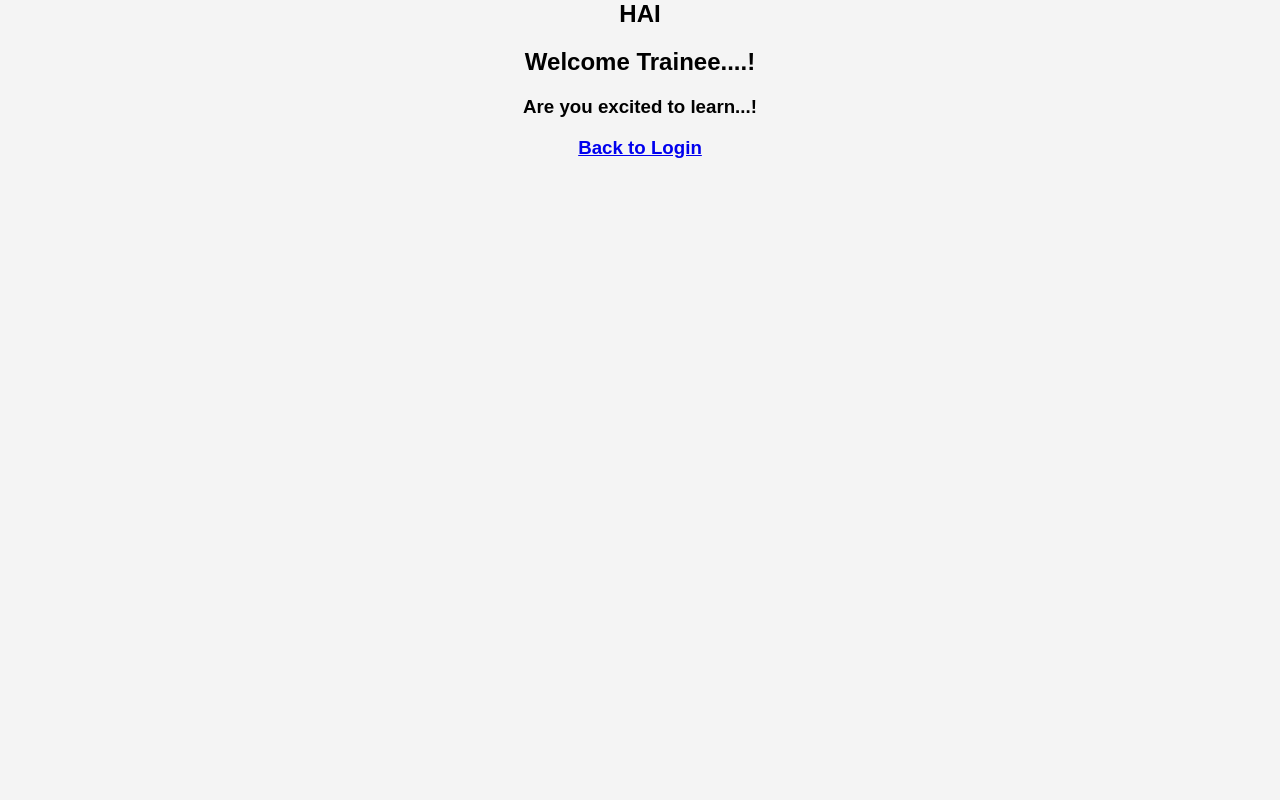
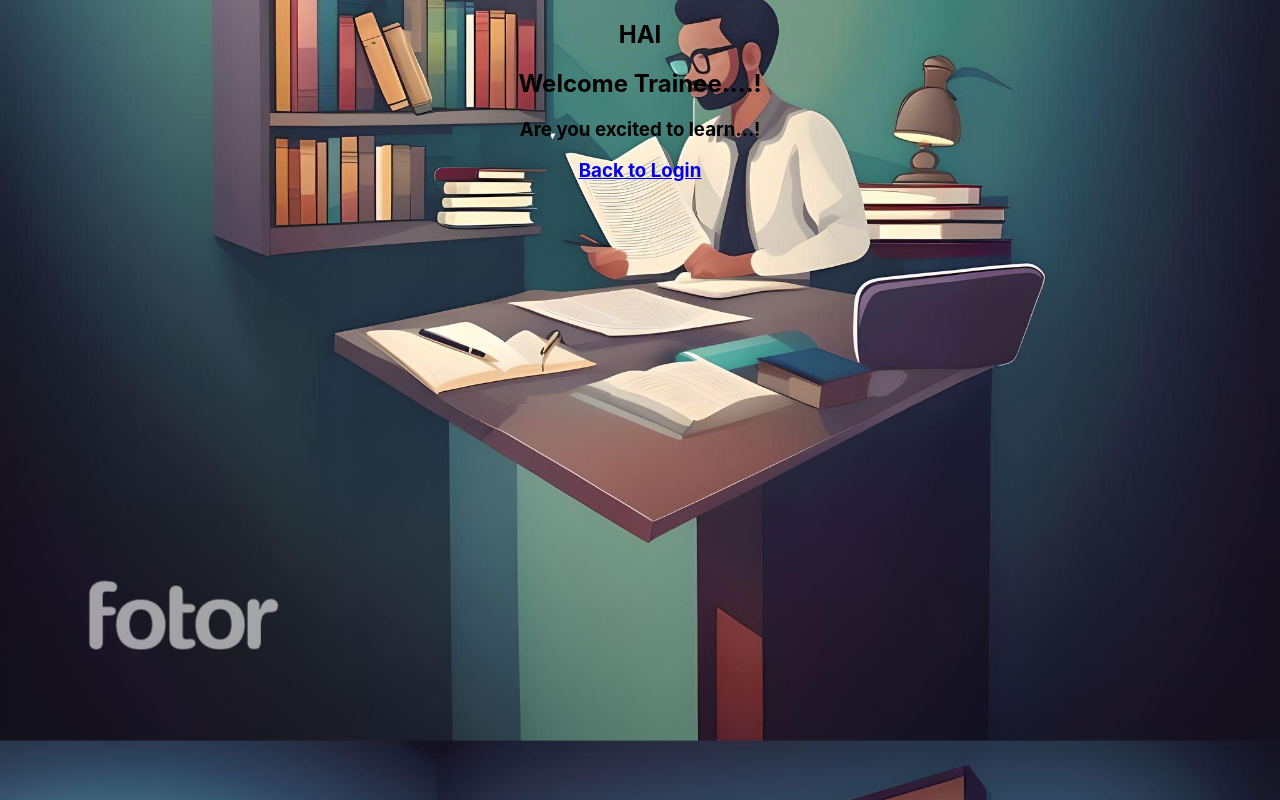
Before and after one commit to lohith2507/hai, a React (Create React App) app: page /trainee in a window 1280 px wide. Built offline with nearby package versions, Linux system fonts and the light colour scheme.

Commit message:
commited

```diff
--- a/package.json
+++ b/package.json
@@ -6,6 +6,7 @@
     "@testing-library/jest-dom": "^5.17.0",
     "@testing-library/react": "^13.4.0",
     "@testing-library/user-event": "^13.5.0",
+    "fontawesome": "^5.6.3",
     "react": "^18.2.0",
     "react-dom": "^18.2.0",
     "react-router-dom": "^6.22.0",
--- a/src/App.css
+++ b/src/App.css
@@ -34,9 +34,3 @@ h2 {
 .link-container a:hover {
   background-color: #0056b3;
 }
-
-/* body {
-  background-image: url('backgroundLogin.jpg');
-  background-size: cover;
-  background-position: center;
-} */
--- a/src/App.js
+++ b/src/App.js
@@ -1,22 +1,33 @@
-import React from 'react';
-import { BrowserRouter as Router, Route, Routes } from 'react-router-dom';
-import Login from './components/Login';
-import Tutor from './components/Tutor';
-import Trainee from './components/Trainee';
-
+import React from "react";
+import { BrowserRouter as Router, Route, Routes } from "react-router-dom";
+import Login from "./components/Login";
+import Tutor from "./components/Tutor";
+import Trainee from "./components/Trainee";
+// import backgroundimage from "./images";
+// import "../App.css";
 function App() {
   return (
+    <body>
       <div>
-    <center><h2>HAI</h2></center>
+        <center>
+          <h2>HAI</h2>
+        </center>
         <Router>
           <Routes>
-          <Route path="/" element = {<Login/>}/>
-          <Route path="/tutor" element = {<Tutor/>}/>
-          <Route path="/trainee" element = {<Trainee/>}/>
+            <Route path="/" element={<Login />} />
+            <Route path="/tutor" element={<Tutor />} />
+            <Route path="/trainee" element={<Trainee />} />
           </Routes>
         </Router>
       </div>
+    </body>
   );
 }
+// ReactDOM.render(
+//   <React.StrictMode>
+//     <App />
+//   </React.StrictMode>,
+//   document.getElementById('root')
+// );
 
 export default App;
--- a/src/components/Trainee.js
+++ b/src/components/Trainee.js
@@ -1,14 +1,15 @@
-import React from 'react';
-import { Link } from 'react-router-dom';
-import '../App.css';
+import React from "react";
+import { Link } from "react-router-dom";
 
 const Trainee = () => {
   return (
-    <div className="d-flex justify-content-center mt-3">
+    <div className="d-flex justify-content-center mt-3 backgorund-image ">
       <center>
-      <h2>Welcome Trainee....!</h2>
-      <h3>Are you excited to learn...!</h3>
-      <h3><Link to = "/">Back to Login</Link></h3>
+        <h2>Welcome Trainee....!</h2>
+        <h3>Are you excited to learn...!</h3>
+        <h3>
+          <Link to="/">Back to Login</Link>
+        </h3>
       </center>
     </div>
   );
--- a/src/index.css
+++ b/src/index.css
@@ -1,13 +1,19 @@
 body {
   margin: 0;
-  font-family: -apple-system, BlinkMacSystemFont, 'Segoe UI', 'Roboto', 'Oxygen',
-    'Ubuntu', 'Cantarell', 'Fira Sans', 'Droid Sans', 'Helvetica Neue',
+  font-family: -apple-system, BlinkMacSystemFont, "Segoe UI", "Roboto", "Oxygen",
+    "Ubuntu", "Cantarell", "Fira Sans", "Droid Sans", "Helvetica Neue",
     sans-serif;
   -webkit-font-smoothing: antialiased;
   -moz-osx-font-smoothing: grayscale;
+  background-image: url("./images/backgroungLogin.jpg");
+  background-size: cover;
+  background-position: center;
 }
 
+/* body {
+
+} */
 code {
-  font-family: source-code-pro, Menlo, Monaco, Consolas, 'Courier New',
+  font-family: source-code-pro, Menlo, Monaco, Consolas, "Courier New",
     monospace;
 }
```
Also changed, not shown: src/components/Login.js (+13 -8 lines), src/components/Tutor.js (+6 -5 lines), 1 other file (tests, documents, lock files or other folders). Lines whose indentation alone changed are shown as unchanged.
